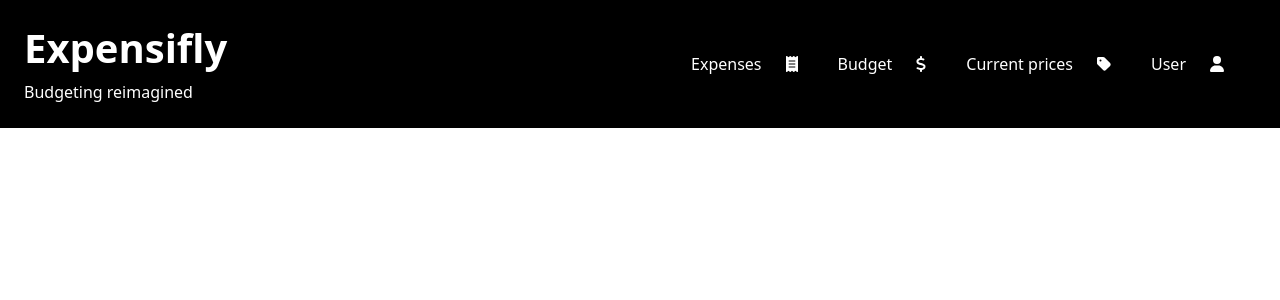
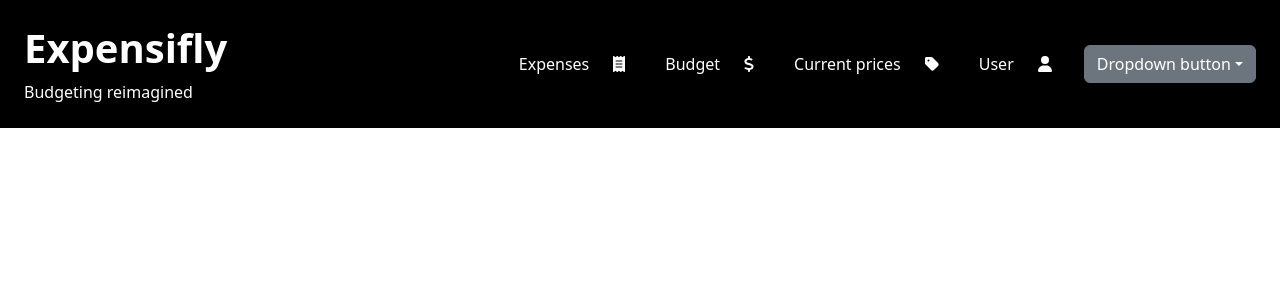
Before and after one commit to LaurynasGHub/Expensifly, a React (Create React App) app: page / in a window 1280 px wide. Shown: the top 300 px of the page. Built offline with nearby package versions, Linux system fonts and the light colour scheme.

Commit message:
added dropdwon

```diff
--- a/src/components/Navbar/Navbar.jsx
+++ b/src/components/Navbar/Navbar.jsx
@@ -37,6 +37,32 @@
           <NavLink to="/user">User </NavLink>
           <FontAwesomeIcon className="p-4" icon={faUser} />
         </li>
+        <li>
+          {/* dropdown doesnt open */}
+          <div class="dropdown">
+            <button
+              class="btn btn-secondary dropdown-toggle"
+              type="button"
+              id="dropdownMenuButton"
+              data-toggle="dropdown"
+              aria-haspopup="true"
+              aria-expanded="false"
+            >
+              Dropdown button
+            </button>
+            <div class="dropdown-menu" aria-labelledby="dropdownMenuButton">
+              <a class="dropdown-item" href="ref1">
+                Action
+              </a>
+              <a class="dropdown-item" href="ref2">
+                Another action
+              </a>
+              <a class="dropdown-item" href="ref3">
+                Something else here
+              </a>
+            </div>
+          </div>
+        </li>
       </ul>
     </nav>
   );
```
